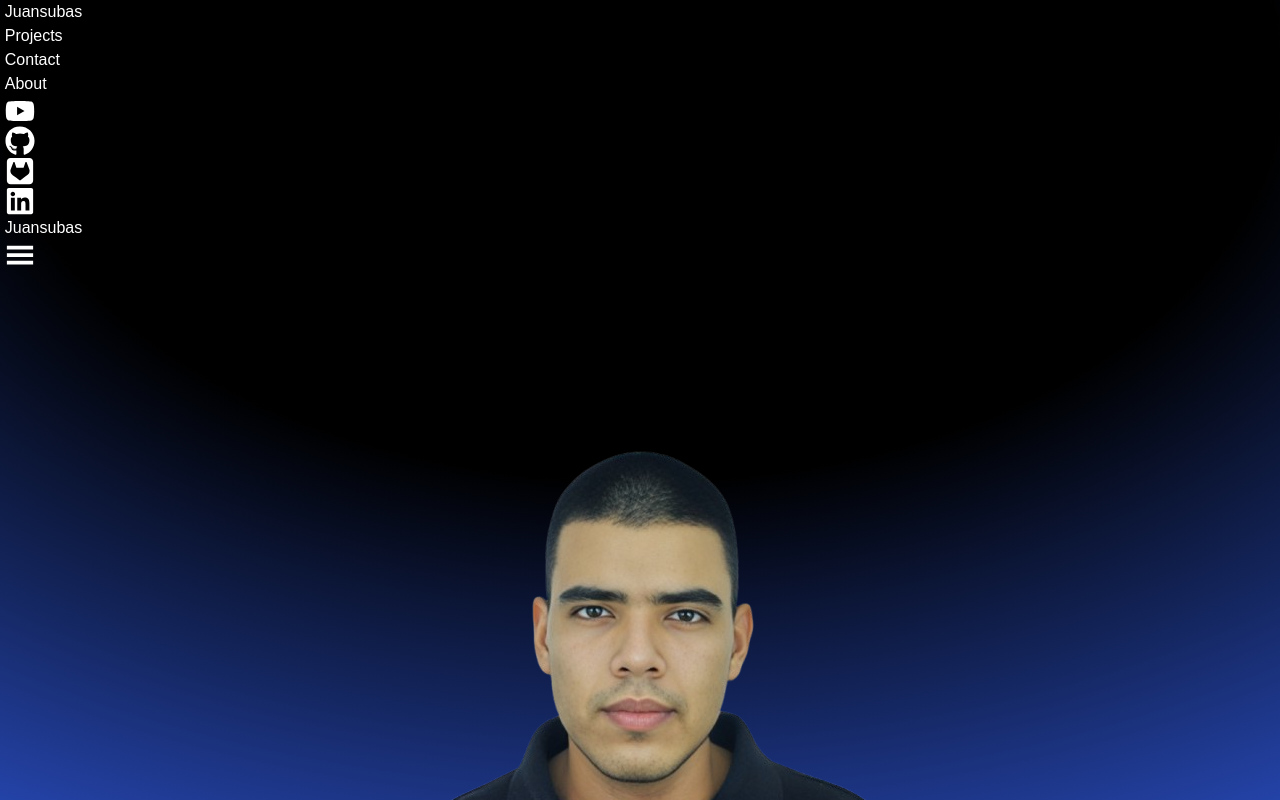
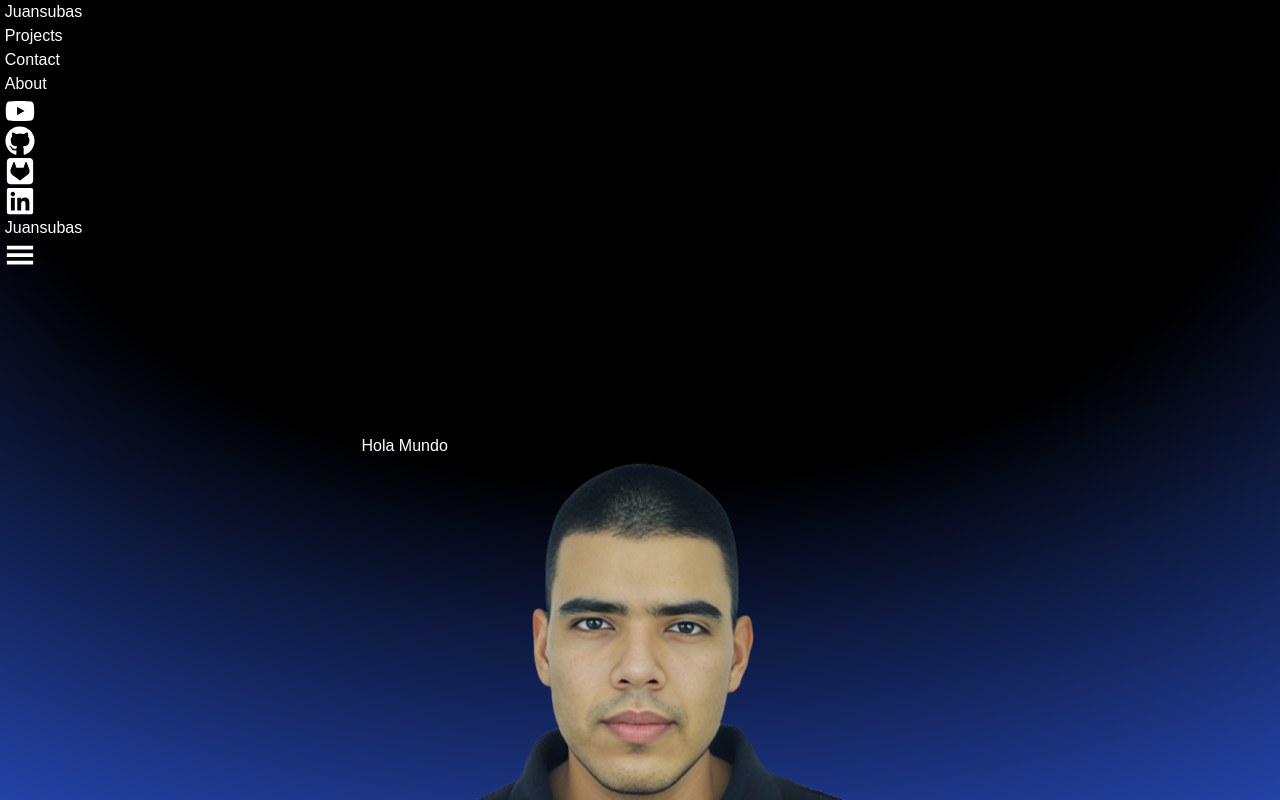
Before and after one commit to Juansubas/Portfolio, a React (Vite) app in the folder react-version/: page / in a window 1280 px wide. Shown: the top 800 px of the page. Built offline with nearby package versions, Linux system fonts and the light colour scheme.

Commit message:
Prueba foto

```diff
--- a/react-version/src/components/Hero.tsx
+++ b/react-version/src/components/Hero.tsx
@@ -3,8 +3,8 @@ const Hero = () => {
     <section className="section mt-16">
       <div className="grid md:grid-cols-[60%,40%] px-16 items-center">
         <div className="flex flex-col m-4 text-black">
-          {/* <h1 className="text-7xl font-bold text-white">Hola Mundo</h1>
-          <h2 className="text-7xl font-bold text-white">
+          <h1 className="text-7xl font-bold text-white">Hola Mundo</h1>
+          {/* <h2 className="text-7xl font-bold text-white">
             Soy{" "}
             <span className="font-bold bg-gradient-to-r from-gray-400 via-blue-900 to-blue-950 text-transparent bg-clip-text">
               Juansubas
```
